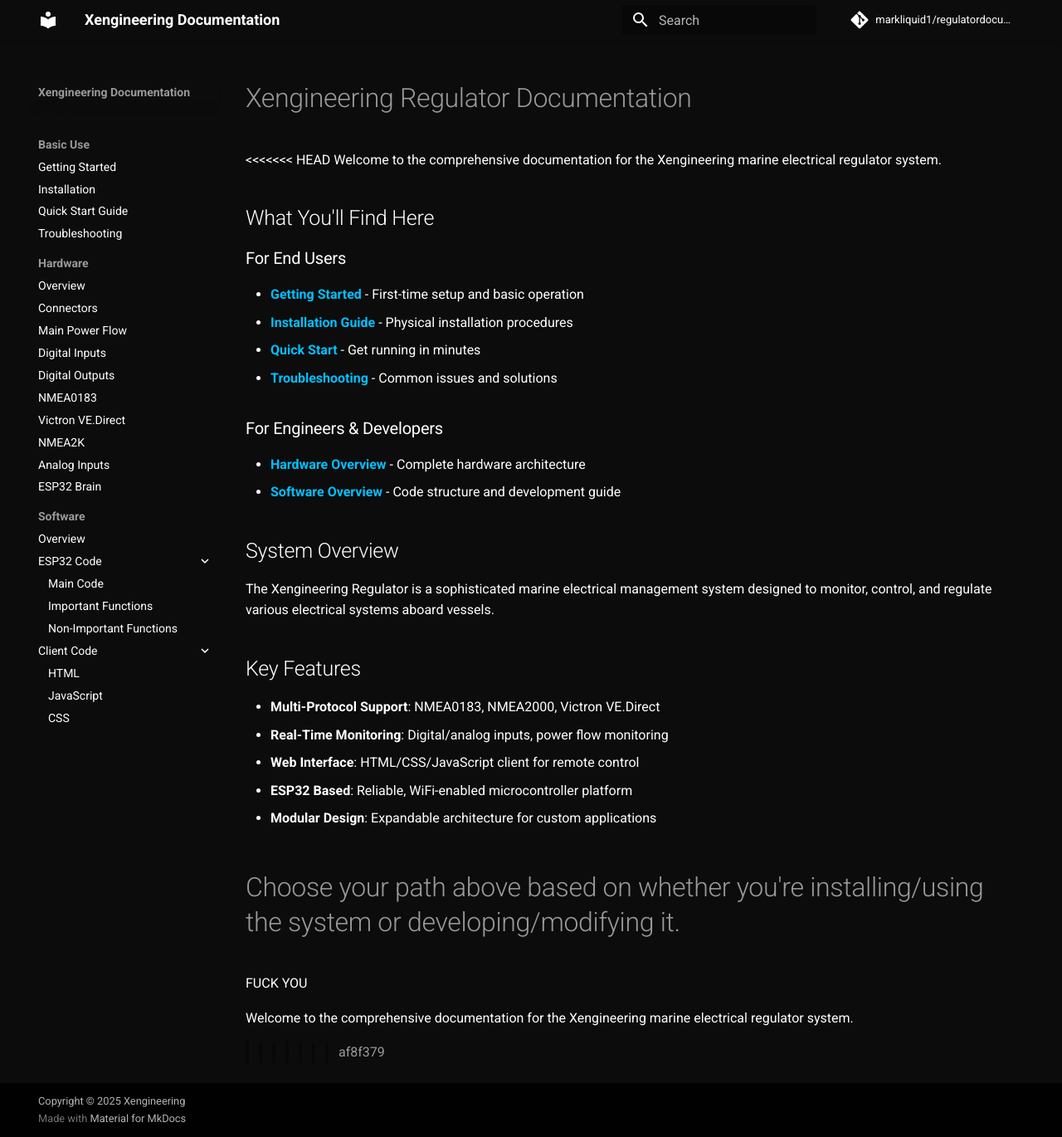
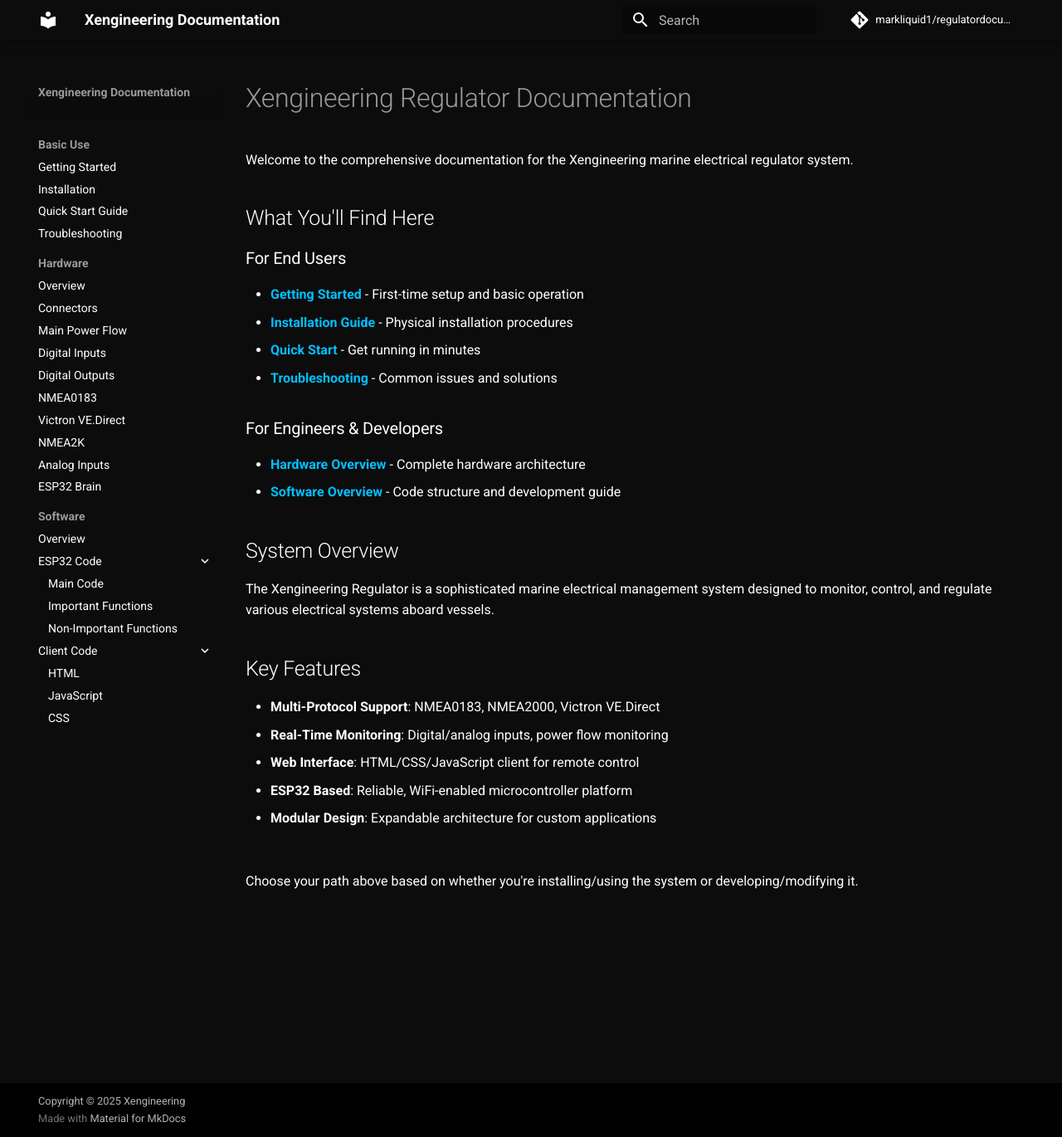
Before and after one commit to markliquid1/regulatordocumentation, an MkDocs documentation site: the page built from docs/index.md, in a window 1280 px wide and 1370 px high. Shown: the whole window at 83% size. Built offline with MkDocs 1.6.1 and Material for MkDocs 9.7.7, drawn with Linux system fonts in a browser that asks for light colours; comment, search, counter and statistics services are not loaded.

Commit message:
Restore original homepage content

```diff
--- a/docs/index.md
+++ b/docs/index.md
@@ -1,6 +1,5 @@
 # Xengineering Regulator Documentation
 
-<<<<<<< HEAD
 Welcome to the comprehensive documentation for the Xengineering marine electrical regulator system.
 
 ## What You'll Find Here
@@ -30,8 +29,3 @@ The Xengineering Regulator is a sophisticated marine electrical management syste
 ---
 
 Choose your path above based on whether you're installing/using the system or developing/modifying it.
-=======
-FUCK YOU
-
-Welcome to the comprehensive documentation for the Xengineering marine electrical regulator system.
->>>>>>> af8f379
```
